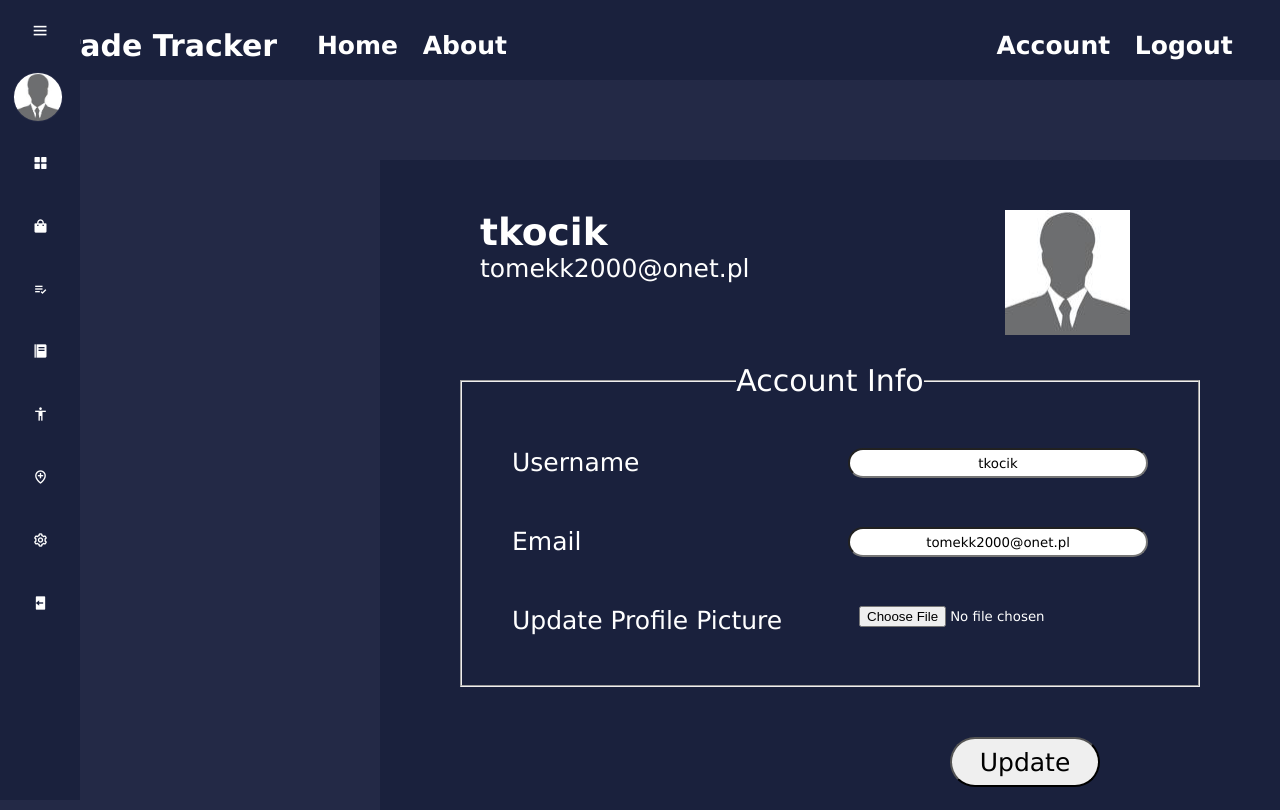
After one commit to Pleeys/TradeTracker, a Flask app: page /account in a window 1280 px wide. The commit adds this page. Run offline with Flask 2, Linux system fonts and the light colour scheme; a user stored in the database is signed in; parts of the project's set-up code (start-up, migrations or seed data) failed here and were passed over; some libraries are stand-ins or nearby versions.

Commit message:
User autenthication, account and profile picture

```diff
--- a/tradetracker/__init__.py
+++ b/tradetracker/__init__.py
@@ -2,13 +2,16 @@ from flask import Flask
 from flask_sqlalchemy import SQLAlchemy
 from flask_bcrypt import Bcrypt
 from os import path
+from flask_login import LoginManager
 
 app = Flask(__name__)
 app.config['SECRET_KEY'] = '5791628bb0b13ce0c676dfde280ba245'
 app.config['SQLALCHEMY_DATABASE_URI'] = 'sqlite:///site.db'
 db = SQLAlchemy(app)
 bcrypt = Bcrypt(app)
-
+login_manager = LoginManager(app)
+login_manager.login_view = 'login'
+login_manager.login_message_category = 'alert-error'
 from tradetracker import routes
 
 def create_database():
--- a/tradetracker/forms.py
+++ b/tradetracker/forms.py
@@ -1,10 +1,14 @@
 from flask_wtf import FlaskForm
-from wtforms import StringField, PasswordField, SubmitField, BooleanField
-from wtforms.validators import DataRequired, Length, Email, EqualTo
+from flask_wtf.file import FileField, FileAllowed
+from flask_login import current_user
+from wtforms import StringField, PasswordField, SubmitField, BooleanField, TextAreaField
+from wtforms.validators import DataRequired, Length, Email, EqualTo, ValidationError
+from tradetracker.models import User
+from flask import flash
 
 class RegistrationForm(FlaskForm):
     username = StringField('Username',
-                            validators=[DataRequired(), Length(min=2, max=20)])
+                            validators=[DataRequired(), Length(min=2, max=20),])
     email = StringField('Email',
                             validators=[DataRequired(), Email()])
     password = PasswordField('Password',
@@ -13,6 +17,18 @@ class RegistrationForm(FlaskForm):
                             validators=[DataRequired(), EqualTo('password')])
     submit = SubmitField('Sign Up')
 
+    def validate_username(self, username):
+        user = User.query.filter_by(username=username.data).first()
+        if user:
+            flash('Username already exists', 'error')
+            raise ValidationError()
+
+    def validate_email(self, email):
+        user = User.query.filter_by(email=email.data).first()
+        if user:
+            flash('Email already exists', 'error')
+            raise ValidationError()
+
 class LoginForm(FlaskForm):
     email = StringField('Email',
                             validators=[DataRequired(), Email()])
@@ -20,3 +36,30 @@ class LoginForm(FlaskForm):
                             validators=[DataRequired()])
     remember = BooleanField('Remember Me')
     submit = SubmitField('Login')
+
+class UpdateAccountForm(FlaskForm):
+    username = StringField('Username',
+                            validators=[DataRequired(), Length(min=2, max=20),])
+    email = StringField('Email',
+                            validators=[DataRequired(), Email()])
+    picture = FileField('Update Profile Picture', validators=[FileAllowed(['jpg', 'png'])])
+    submit = SubmitField('Update')
+
+    def validate_username(self, username):
+        if username.data != current_user.username:
+            user = User.query.filter_by(username=username.data).first()
+            if user:
+                flash('Username already exists', 'error')
+                raise ValidationError()
+
+    def validate_email(self, email):
+        if email.data != current_user.email:
+            user = User.query.filter_by(email=email.data).first()
+            if user:
+                flash('Email already exists', 'error')
+                raise ValidationError()
+
+class PostForm(FlaskForm):
+    title = StringField('Title', validators=[DataRequired()])
+    content = TextAreaField('Content',validators=[DataRequired()])
+    submit = SubmitField('Post')
--- a/tradetracker/routes.py
+++ b/tradetracker/routes.py
@@ -1,8 +1,11 @@
+import os
+import secrets
+from PIL import Image
 from flask import render_template, url_for, flash, redirect, request
 from tradetracker import app, db, bcrypt
-from tradetracker.forms import RegistrationForm, LoginForm
+from tradetracker.forms import RegistrationForm, LoginForm, UpdateAccountForm
 from tradetracker.models import User, Post
-
+from flask_login import login_user, current_user, logout_user, login_required
 
 
 posts = [
@@ -30,22 +33,81 @@ def about():
 
 @app.route('/register', methods=['GET', 'POST'])
 def register():
+    if current_user.is_authenticated:
+        return redirect(url_for('home'))
     form = RegistrationForm()
-    if form.validate_on_submit():
+    if form.username.data is not None and len(form.username.data) < 4:
+        flash('Username must have at least 5 characters', 'error')
+    elif form.email.data is not None and ("@" not in form.email.data or "." not in form.email.data or form.email.data.index(".") < form.email.data.index("@")):
+        flash('Invalid email address', 'error')
+    elif form.password.data is not None and len(form.password.data) < 7:
+        flash('Password must have at least 8 characters', 'error')
+    elif not(form.password.data == form.confirm_password.data):
+        flash('The passwords do not match', 'error')
+    elif form.validate_on_submit():
         hashed_password = bcrypt.generate_password_hash(form.password.data).decode('UTF-8')
         user = User(username=form.username.data, email=form.email.data, password=hashed_password)
         db.session.add(user)
         db.session.commit()
-        flash('Account created!', 'success')
+        flash('Account created! You are now able to log in.', 'success')
         return redirect(url_for('login'))
-    else:
-        flash('Something is wrong!', 'error')
     return render_template('register.html', title='Register', form=form)
 
 @app.route('/login', methods=['GET', 'POST'])
 def login():
+    if current_user.is_authenticated:
+        return redirect(url_for('home'))
     form = LoginForm()
     if form.validate_on_submit():
-        flash('You have been logged in!', 'success')
-        return redirect(url_for('home'))
+        user = User.query.filter_by(email=form.email.data).first()
+        if user and bcrypt.check_password_hash(user.password, form.password.data):
+            login_user(user, remember=form.remember.data)
+            next_page = request.args.get('next')
+            return redirect(next_page) if next_page else redirect(url_for('home'))
+        else:
+            flash('Login unsuccessful. Please check email and password', 'error')
     return render_template('login.html', title='Login', form=form)
+
+@app.route('/logout')
+def logout():
+    logout_user()
+    return redirect(url_for('home'))
+
+
+def save_picture(form_picture):
+    random_hex = secrets.token_hex(8)
+    _, f_ext = os.path.splitext(form_picture.filename)
+    picture_fn = random_hex + f_ext
+    picture_path = os.path.join(app.root_path, 'static/profile_pics', picture_fn)
+
+    output_size = (125,125)
+    i = Image.open(form_picture)
+    i = i.convert('RGB')
+    i.thumbnail(output_size)
+    i.save(picture_path)
+
+    return picture_fn
+
+@app.route('/account', methods=['GET', 'POST'])
+@login_required
+def account():
+    form = UpdateAccountForm()
+    if form.validate_on_submit():
+        if form.picture.data:
+            picture_file = save_picture(form.picture.data)
+            current_user.image_file  = picture_file
+        current_user.username = form.username.data
+        current_user.email = form.email.data
+        db.session.commit()
+        flash('Your account has been updated!', 'success')
+        return redirect(url_for('account'))
+    elif request.method == 'GET':
+        form.username.data = current_user.username
+        form.email.data = current_user.email
+    image_file = url_for('static', filename='profile_pics/' + current_user.image_file)
+    return render_template('account.html', title='Account', image_file=image_file, form=form)
+
+@app.rout("/post/new")
+@login_required
+def new_post():
+    return render_template('create_post.html', title='New Post')
--- a/tradetracker/static/main.css
+++ b/tradetracker/static/main.css
@@ -361,3 +361,18 @@ body {
       opacity: 0;
     }
   }
+.account-img {
+  height: 125px;
+  width: 125px;
+  float: right;
+  margin-right: 150px;
+  margin-top: 50px;
+}
+.media-body {
+  padding-top: 50px;
+  align-items: center;
+  margin-left: 100px;
+}
+.form-control-file {
+  float: right;
+}
--- /dev/null
+++ b/tradetracker/templates/account.html
@@ -0,0 +1,39 @@
+{% extends "layout.html" %}
+{% block content %}
+    <div class="media">
+        <img class="account-img" src="{{ image_file }}">
+        <div class="media-body">
+            <h2>{{ current_user.username }}</h2>
+            <p>{{ current_user.email }}</p>
+        </div>
+        <div class="content-section">
+            <form method="POST" action="" enctype="multipart/form-data">
+                {{ form.hidden_tag() }}
+                <fieldset class="form-group">
+                    <legend class="form-head">Account Info</legend>
+                    <div class="form-group">
+                        {{ form.username.label(class="form-control-label") }}
+                        {{ form.username(class="form-control", placeholder="Enter Username") }}
+                    </div>
+                    <div class="form-group">
+                        {{ form.email.label(class="form-control-label") }}
+                        {{ form.email(class="form-control", placeholder="Enter Email") }}
+                    </div>
+                    <div class="form-group">
+                        {{ form.picture.label() }}
+                        {{ form.picture(class="form-control-file") }}
+                    <div class="alert">
+                        {% if form.picture.errors %}
+                            {% for error in form.picture.errors %}
+                                <div class="alert-error">{{ error }}</div>
+                            {% endfor %}
+                        {% endif %}
+                    </div>
+                </fieldset>
+                <div class="form-group">
+                    {{ form.submit(class="btn") }}
+                </div>
+            </form>
+        </div>
+    </div>
+{% endblock content %}
--- a/tradetracker/templates/layout.html
+++ b/tradetracker/templates/layout.html
@@ -21,8 +21,13 @@
             <a class="navbar-link" href="{{url_for('about')}}">About</a>
         </div>
         <div class="navbar-right">
-          <a class="navbar-link" href="{{url_for('login')}}">Login</a>
-          <a class="navbar-link" href="{{url_for('register')}}">Register</a>
+            {% if current_user.is_authenticated %}
+            <a class="navbar-link" href="{{url_for('account')}}">Account</a>
+            <a class="navbar-link" href="{{url_for('logout')}}">Logout</a>
+            {% else %}
+            <a class="navbar-link" href="{{url_for('login')}}">Login</a>
+            <a class="navbar-link" href="{{url_for('register')}}">Register</a>
+            {% endif %}
         </div>
       </div>
     </nav>
@@ -36,11 +41,13 @@
               <i class="bx bx-menu" id="btn"></i>
           </div>
           <div class="user">
-              <img src="{{ url_for('static', filename='profil-img.png') }}" class="user-img">
-              <div>
-                  <p class="bold">JA</p>
-                  <p>ADMIN</p>
-              </div>
+            {% if current_user.is_authenticated %}
+            <img src="{{ url_for('static', filename='profile_pics/' + current_user.image_file) }}" class="user-img">
+            <div>
+                <p class="bold">{{ current_user.username }}</p>
+                <p>{{ current_user.email }}</p>
+            </div>
+            {% endif %}
           </div>
           <ul>
               <li>
```
Also changed, not shown: tradetracker/models.py (+7 -2 lines), instance/site.db, tradetracker/static/profil-img.png (deleted), tradetracker/static/profile_pics/c450fbfa69f70a1f.jpg (added), tradetracker/static/profile_pics/cbbd54e2f745ba97.jpg (added), tradetracker/static/profile_pics/default.jpg (added), tradetracker/templates/create_post.html (added), tradetracker/templates/register.html (line endings or trailing spaces).
